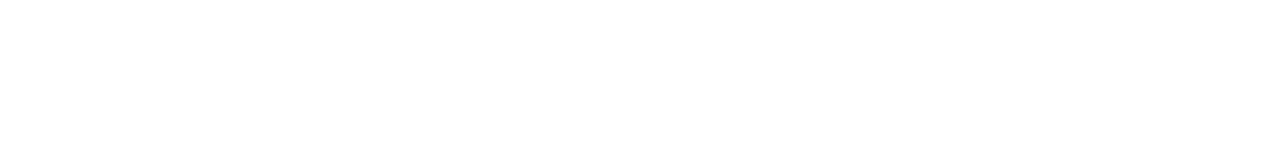
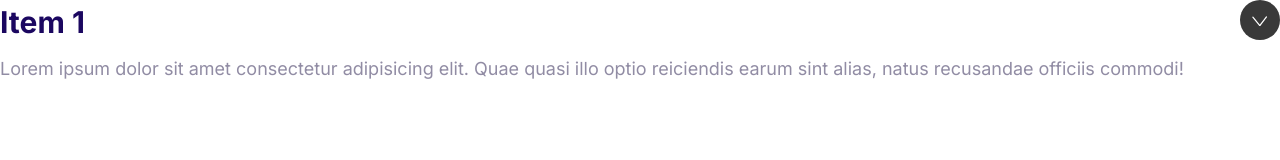
Before and after one commit to panospd/moshify, a plain HTML site: page index.html in a window 1280 px wide. Drawn offline with Linux system fonts and the light colour scheme.

Commit message:
Implemented collapsible component

```diff
--- a/css/styles.css
+++ b/css/styles.css
@@ -542,3 +542,36 @@ a {
         margin: 0 2rem;
     }
 }
+
+/* Collabsibles */
+
+.collapsible__header {
+    display: flex;
+    justify-content: space-between;
+}
+
+.collapsible__heading {
+    margin-top: 0;
+    font-size: 3rem;
+}
+
+.collapsible__chevron {
+    transform: rotate(-90deg);
+    transition: transform 0.3s;
+}
+
+.collapsible__content {
+    max-height: 0;
+    overflow: hidden;
+    opacity: 0;
+    transition: all 0.3s;
+}
+
+.collapsible--expanded .collapsible__chevron {
+    transform: rotate(0);
+}
+
+.collapsible--expanded .collapsible__content {
+    max-height: 100vh;
+    opacity: 1;
+}
--- a/index.html
+++ b/index.html
@@ -13,5 +13,19 @@
         />
         <title>Document</title>
     </head>
-    <body></body>
+    <body>
+        <div class="collapsible collapsible--expanded">
+            <header class="collapsible__header">
+                <h2 class="collapsible__heading">Item 1</h2>
+                <svg class="icon icon--white collapsible__chevron">
+                    <use xlink:href="images/sprite.svg#chevron"></use>
+                </svg>
+            </header>
+            <div class="collapsible__content">
+                Lorem ipsum dolor sit amet consectetur adipisicing elit. Quae quasi illo optio reiciendis earum sint
+                alias, natus recusandae officiis commodi!
+            </div>
+        </div>
+        <script src="js/main.js"></script>
+    </body>
 </html>
--- /dev/null
+++ b/js/main.js
@@ -0,0 +1,6 @@
+const collapsibles = document.querySelectorAll(".collapsible");
+collapsibles.forEach((item) =>
+  item.addEventListener("click", function () {
+    this.classList.toggle("collapsible--expanded");
+  })
+);
```
Also changed, not shown: components/collapsible.html (added, +13 -0 lines).
